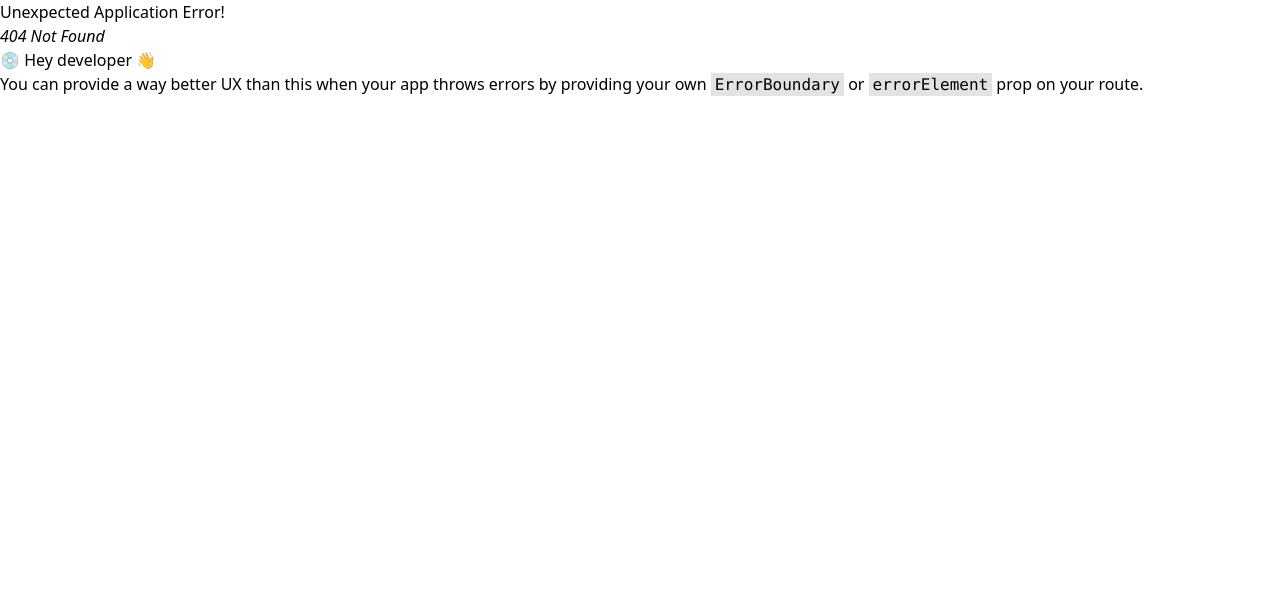
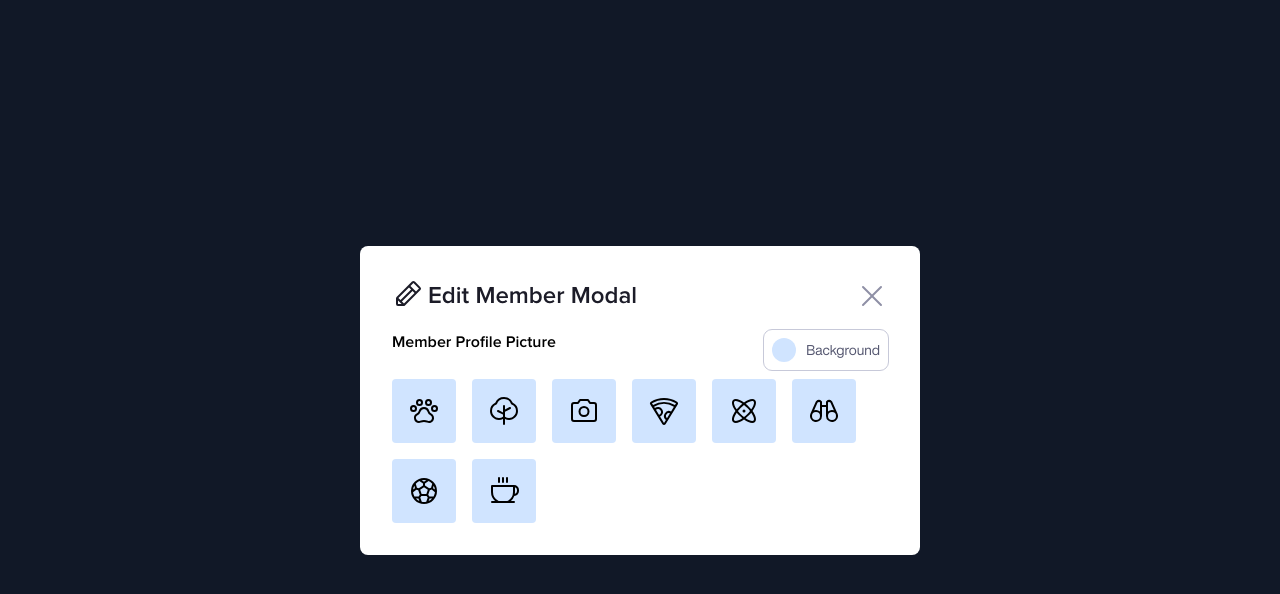
Before and after one commit to UofA-Blueprint/AlzheimerCalgary2.0, a React (Vite) app: page /member-profile-picture-test in a window 1280 px wide. Before the commit this address had no page. Shown: the top 594 px of the page. Built offline with nearby package versions, Linux system fonts and the light colour scheme.

Commit message:
:sparkles: profile picture component

```diff
--- a/src/App.tsx
+++ b/src/App.tsx
@@ -24,6 +24,7 @@ import GalleryTestRoute from "./routes/GalleryTestRoute";
 // components
 import { MemberInformation } from "./components/MemberInformation";
 import { LoginModal } from "./components/LoginModal";
+import MemberProfilePictureTest from "@/routes/MemberProfilePictureTest";
 
 //#endregion
 
@@ -127,6 +128,10 @@ const router = createBrowserRouter([
 		path: "/gallery-test",
 		element: <GalleryTestRoute />,
 	},
+	{
+		path: "/member-profile-picture-test",
+		element: <MemberProfilePictureTest />,
+	},
 ]);
 
 function App() {
--- a/src/components/ColorPicker.tsx
+++ b/src/components/ColorPicker.tsx
@@ -106,7 +106,7 @@ function ColorPickerDropdown({
 
 interface ColorPickerButtonProps {
 	/** The color currently selected */
-	selectedColor: ProfileColor;
+	backgroundColor: ProfileColor;
 
 	/** The ref to the button */
 	buttonRef: React.RefObject<HTMLButtonElement>;
@@ -115,7 +115,7 @@ interface ColorPickerButtonProps {
 	handleClick: () => void;
 }
 function ColorPickerButton({
-	selectedColor,
+	backgroundColor,
 	buttonRef,
 	handleClick,
 }: ColorPickerButtonProps) {
@@ -132,17 +132,25 @@ function ColorPickerButton({
 			className={clsx(body)}
 			onClick={handleClick}
 		>
-			<ColorCircle color={selectedColor} />
+			<ColorCircle color={backgroundColor} />
 			<div className={clsx(text)}>Background</div>
 		</button>
 	);
 }
 
-function ColorPicker() {
+interface ColorPickerProps {
+	/** The color currently selected */
+	backgroundColor: ProfileColor;
+
+	/** The callback function to invoke when a color is selected */
+	setBackgroundColor: (color: ProfileColor) => void;
+}
+function ColorPicker({
+	backgroundColor,
+	setBackgroundColor,
+}: ColorPickerProps) {
 	// State for the color picker
 	const [isDropdownOpen, setIsDropdownOpen] = useState(false);
-	const [selectedColor, setSelectedColor] =
-		useState<ProfileColor>("bg-profile-air");
 
 	// Refs for the button and the dropdown
 	const buttonRef = useRef<HTMLButtonElement>(null);
@@ -175,14 +183,14 @@ function ColorPicker() {
 	return (
 		<div className={clsx(body)}>
 			<ColorPickerButton
-				selectedColor={selectedColor}
+				backgroundColor={backgroundColor}
 				buttonRef={buttonRef}
 				handleClick={() => setIsDropdownOpen(!isDropdownOpen)}
 			/>
 			{isDropdownOpen && (
 				<ColorPickerDropdown
 					dropdownRef={dropdownRef}
-					handleClick={setSelectedColor}
+					handleClick={setBackgroundColor}
 				/>
 			)}
 		</div>
--- a/src/components/IconOption.tsx
+++ b/src/components/IconOption.tsx
@@ -11,15 +11,29 @@ interface IconOptionProps {
 
 	/** Whether the option is selected or not */
 	selected: boolean;
+
+	/** The function to call when the option is clicked */
+	setSelectedIcon: () => void;
 }
 
-const IconOption = ({ icon, color, selected }: IconOptionProps) => {
-	const body = "flex items-center justify-center w-16 h-16 rounded";
+const IconOption = ({
+	icon,
+	color,
+	selected,
+	setSelectedIcon,
+}: IconOptionProps) => {
+	const body =
+		"flex items-center justify-center w-16 h-16 rounded cursor-pointer";
 
 	const border = "outline outline-2 outline-primary-dark outline-offset-2";
 
 	return (
-		<div className={clsx(body, color, { [border]: selected })}>{icon}</div>
+		<div
+			className={clsx(body, color, { [border]: selected })}
+			onClick={setSelectedIcon}
+		>
+			{icon}
+		</div>
 	);
 };
 
--- /dev/null
+++ b/src/components/MemberProfilePicture.tsx
@@ -0,0 +1,69 @@
+import { ReactNode, useState, useCallback } from "react";
+import IconOption from "./IconOption";
+import ColorPicker from "./ColorPicker";
+import {
+	PawPrint,
+	Tree,
+	Camera,
+	Pizza,
+	Atom,
+	Binoculars,
+	SoccerBall,
+	Coffee,
+} from "@phosphor-icons/react";
+import clsx from "clsx";
+import ProfileColor from "@/types/ProfileColor";
+
+const MemberProfilePicture = () => {
+	const body = "flex flex-col w-full gap-2";
+
+	const controls = "flex flex-row items-start justify-between w-full";
+
+	const icons =
+		"flex flex-row items-start justify-start flex-wrap gap-4 w-full";
+
+	const header = "text-h4";
+
+	const [backgroundColor, setBackgroundColor] =
+		useState<ProfileColor>("bg-profile-water");
+
+	const [selectedIcon, setSelectedIcon] = useState<string | null>(null);
+
+	const iconMap: Record<string, ReactNode> = {
+		PawPrint: <PawPrint size={32} />,
+		Tree: <Tree size={32} />,
+		Camera: <Camera size={32} />,
+		Pizza: <Pizza size={32} />,
+		Atom: <Atom size={32} />,
+		Binoculars: <Binoculars size={32} />,
+		SoccerBall: <SoccerBall size={32} />,
+		Coffee: <Coffee size={32} />,
+	};
+
+	const iconList = Object.keys(iconMap);
+
+	return (
+		<div className={clsx(body)}>
+			<div className={clsx(controls)}>
+				<h2 className={clsx(header)}>Member Profile Picture</h2>
+				<ColorPicker
+					backgroundColor={backgroundColor}
+					setBackgroundColor={setBackgroundColor}
+				/>
+			</div>
+			<div className={clsx(icons)}>
+				{iconList.map((iconName) => (
+					<IconOption
+						key={iconName}
+						icon={iconMap[iconName]}
+						color={backgroundColor}
+						selected={selectedIcon === iconName}
+						setSelectedIcon={() => setSelectedIcon(iconName)}
+					/>
+				))}
+			</div>
+		</div>
+	);
+};
+
+export default MemberProfilePicture;
--- /dev/null
+++ b/src/routes/MemberProfilePictureTest.tsx
@@ -0,0 +1,20 @@
+import React from "react";
+import MemberProfilePicture from "@/components/MemberProfilePicture";
+import { Pencil } from "@phosphor-icons/react";
+import Modal from "@/components/Modal";
+
+const MemberProfilePictureTest = () => {
+	return (
+		<div className="fixed inset-0 flex flex-col gap-6 items-center justify-center bg-gray-900">
+			<Modal
+				isOpen={true}
+				onClose={() => {}}
+				title="Edit Member Modal"
+				icon={<Pencil size={32} />}
+				content={<MemberProfilePicture />}
+			/>
+		</div>
+	);
+};
+
+export default MemberProfilePictureTest;
```
